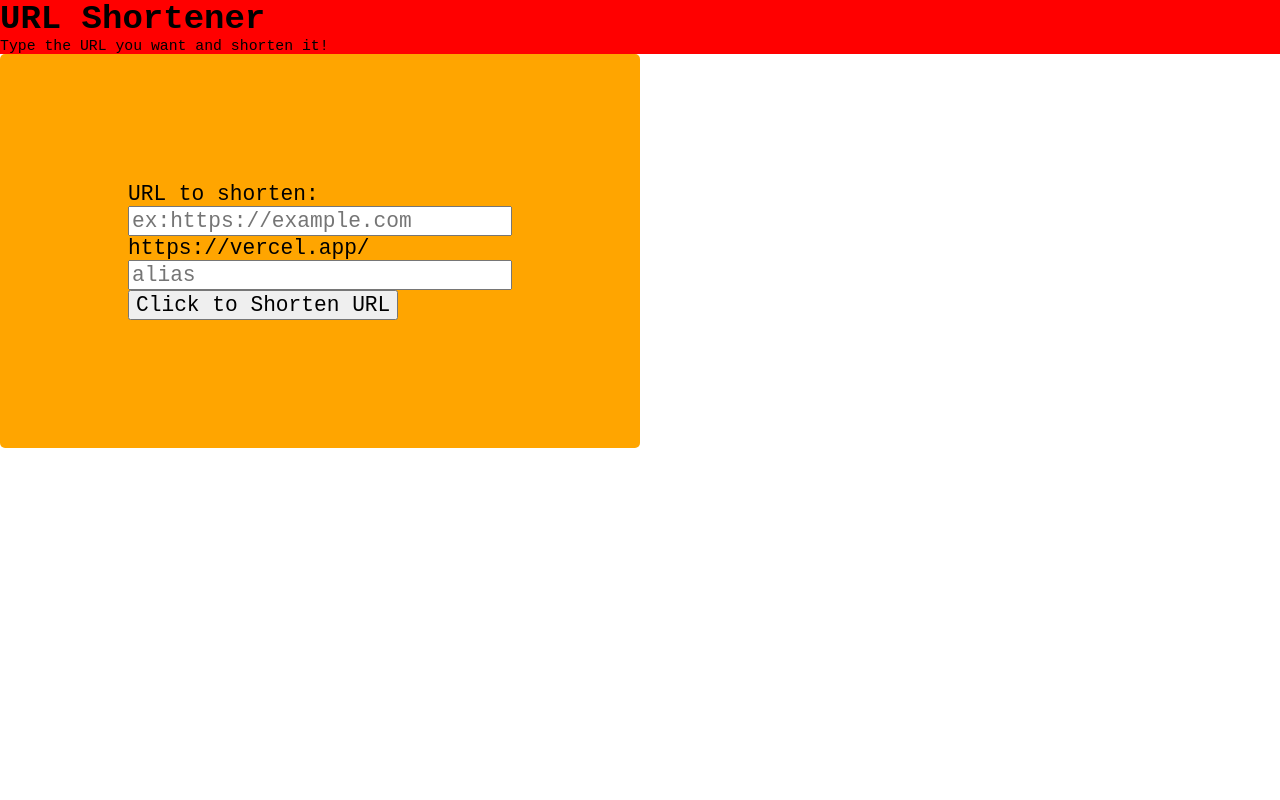
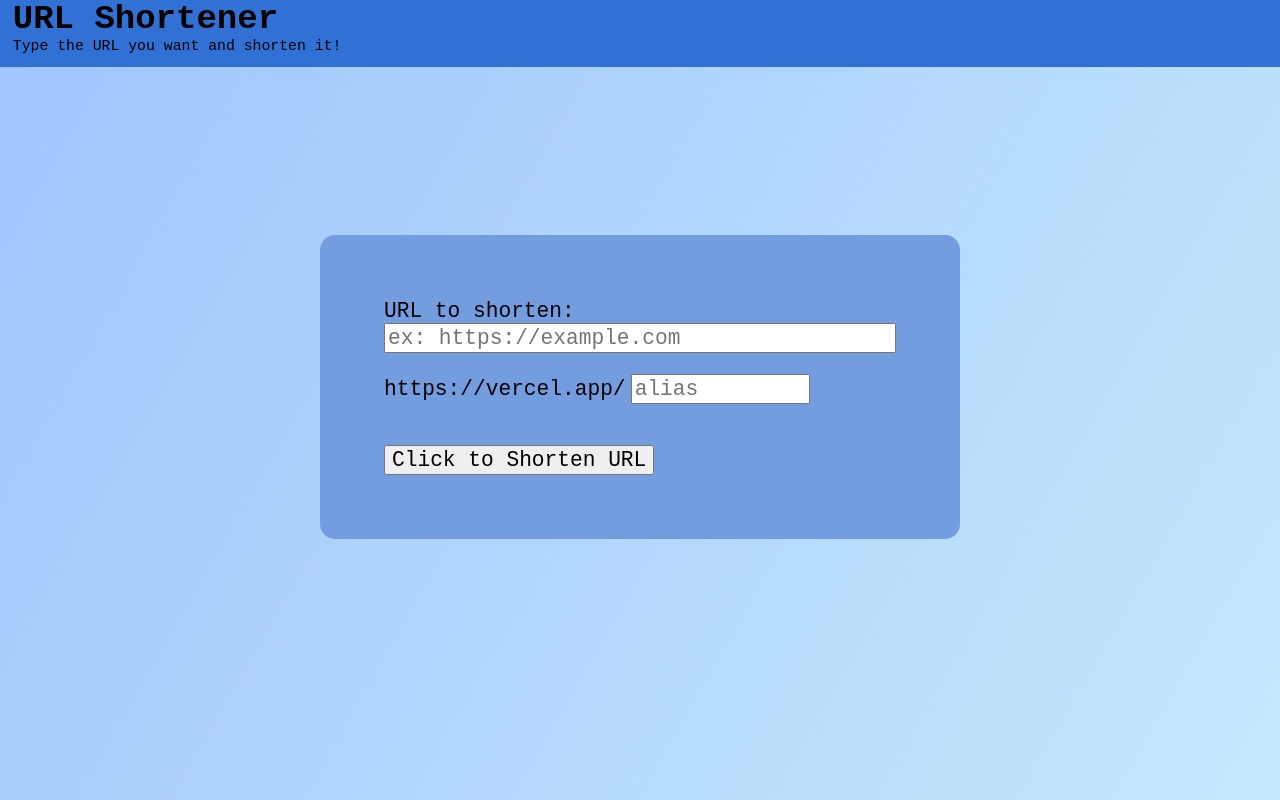
Before and after one commit to Cospiz67/mp-5, a Next.js app: page / in a window 1280 px wide. Built offline with nearby package versions, Linux system fonts and the light colour scheme; no server answers.

Commit message:
upgrades, redirection, styling

```diff
--- a/app/layout.tsx
+++ b/app/layout.tsx
@@ -1,21 +1,11 @@
-import type { Metadata } from "next";
-import { Geist, Geist_Mono } from "next/font/google";
 import "./globals.css";
+import Header from "../components/Header";
+import styled from "styled-components";
 
-const geistSans = Geist({
-  variable: "--font-geist-sans",
-  subsets: ["latin"],
-});
-
-const geistMono = Geist_Mono({
-  variable: "--font-geist-mono",
-  subsets: ["latin"],
-});
-
-export const metadata: Metadata = {
-  title: "Create Next App",
-  description: "Generated by create next app",
-};
+const StyledDiv = styled.div`
+  min-height: 100vh;
+  background: linear-gradient(120deg, #a1c4fd 0%, #c2e9fb 100%);
+`
 
 export default function RootLayout({
   children,
@@ -23,8 +13,13 @@ export default function RootLayout({
   children: React.ReactNode;
 }>) {
   return (
-    <html lang="en" className={`${geistSans.variable} ${geistMono.variable}`}>
-      <body>{children}</body>
+    <html lang="en">
+      <body>
+        <StyledDiv>
+          <Header/>
+          {children}
+        </StyledDiv>
+      </body>
     </html>
   );
 }
--- a/app/page.tsx
+++ b/app/page.tsx
@@ -1,89 +1,17 @@
 "use client"
-
-import Image from "next/image";
-import styles from "./page.module.css";
 import styled from "styled-components";
-import { ChangeEvent, useState } from "react";
-import createNewURL from "@/lib/createNewURL";
-import checkValidityAlias from "@/lib/checkValidityAlias";
+import CardDisplay from "@/components/CardDisplay";
 
 const StyledDiv = styled.div`
-  min-height: 100vh;
-`
-const StyledHeader = styled.div`
-  background-color: red;
-`
-const StyledH1 = styled.h1`
-  font-size: calc(2px + 2.5vw);
-  font-weight:bold;
-`
-const StyledH3 = styled.h3`
-  font-size: calc(2px + 1vw);
-  color: black;
-`
-const StyledCard = styled.div`
-  background-color: orange;
-  width: 50%;
-  padding: 10%;
-  border-radius: 5px;
-`
-const StyledInput = styled.input`
-  width: 100%;
-`
-
-const StyledLabel = styled.label`
-
-`
-
-const StyledButton = styled.button`
+  height: 80vh;
+  display: flex;
+  align-items: center;
 `
 
 export default function Home() {
-  const [url, setUrl] = useState("");
-  const [alias, setAlias] = useState("");
-  const button = document.getElementById("button") as HTMLButtonElement;
-  // const input = document.getElementById("inputAlias") as HTMLInputElement;
-
-  function createShortCut(){
-    createNewURL(url, alias).catch((err)=> console.log(err));
-  }
-
-  function checkURL(){
-
-  }
-
-  async function checkAlias(e:ChangeEvent<HTMLInputElement>){
-    const input = document.getElementById("inputAlias") as HTMLInputElement;
-    input.setCustomValidity("");
-    const res = await checkValidityAlias(e.target.value);
-    if(res ===true)
-    {
-      console.log("invalid alias: already taken!");
-      input.setCustomValidity("invalid alias!!!");
-      input.reportValidity();
-      button.disabled = true;
-    }
-    else{
-      button.disabled = false;
-    }
-    setAlias(e.target.value)
-  }
-
   return (
-    <>
       <StyledDiv>
-        <StyledHeader>
-          <StyledH1>URL Shortener</StyledH1>
-          <StyledH3>Type the URL you want and shorten it!</StyledH3>
-        </StyledHeader>
-        <StyledCard>
-          <StyledLabel htmlFor="URL to shorten">URL to shorten:</StyledLabel>
-          <StyledInput required placeholder="ex:https://example.com" onChange={(e)=> setUrl(e.target.value)}></StyledInput>
-          <StyledLabel htmlFor="https://vercel.app/">https://vercel.app/</StyledLabel>
-          <StyledInput id ="inputAlias" required placeholder="alias" onChange={(e)=>checkAlias(e)}></StyledInput>
-          <StyledButton id="button" type="submit" onClick={createShortCut}>Click to Shorten URL</StyledButton>
-        </StyledCard>
+        <CardDisplay/>
       </StyledDiv>
-    </>
   );
 }
--- /dev/null
+++ b/components/CardDisplay.tsx
@@ -0,0 +1,116 @@
+"use client"
+import styled from "styled-components";
+import { ChangeEvent, useState } from "react";
+import createNewURL from "@/lib/createNewURL";
+import checkValidityAlias from "@/lib/checkValidityAlias";
+import checkValidityURL from "@/lib/checkValidityURL";
+import Link from "next/link";
+
+const StyledCard = styled.div`
+  background-color: #749ddf;
+  width: 50%;
+  padding: 5%;
+  border-radius: 15px;
+  margin: 0 auto;
+`
+const StyledInputURL = styled.input`
+  width: 100%;
+  margin: 0 0 4%;
+`
+const StyledInputAlias = styled.input`
+    width: 35%;
+    margin: 0 1% 4%;
+`
+const StyledError = styled.p`
+  color: #e52828;
+  margin-bottom: 4%;
+  font-weight: bold;
+  text-align:center;
+`
+const StyledResult = styled(Link)`
+`
+
+export default function CardDisplay() {
+    const [url, setUrl] = useState("");
+    const [alias, setAlias] = useState("");
+    const [isDisabled, setisDisabled] = useState(true);
+    const [error, setError] = useState("");
+    const [result, setResult] = useState("");
+
+    function createShortCut() {
+        createNewURL(url, alias).catch((err) => console.log(err));
+        setResult("https://localhost:3000/"+alias);
+    }
+
+    // function checkURL(e: ChangeEvent<HTMLInputElement>) {
+    //     setError("");
+    //     if (e.target.value === "") {
+    //         setisDisabled(true);
+    //         return;
+    //     }
+    //     const urlIsValid = checkValidityURL(e.target.value);
+    //     if (!urlIsValid) {
+    //         setisDisabled(true);
+    //         setError("Invalid URL: this URL does not exist.");
+    //     }
+    //     setUrl(e.target.value);
+    // }
+    function checkURL(e: ChangeEvent<HTMLInputElement>) {
+        const urlIsValid = checkValidityURL(e.target.value);
+        setError("");
+        changeButton();
+        if (!urlIsValid) {
+            setError("Invalid URL: this URL does not exist.");
+            setisDisabled(true);
+            return;
+        }
+        setUrl(e.target.value);
+    }
+
+    // async function checkAlias(e: ChangeEvent<HTMLInputElement>) {
+    //     const res = await checkValidityAlias(e.target.value);
+    //     setError("");
+    //     if (e.target.value === "") {
+    //         setisDisabled(true);
+    //         return;
+    //     }
+
+    //     if (res !== null) {
+    //         setError("Invalid alias: this alias already exists.");
+    //         setisDisabled(true);
+    //         return;
+    //     }
+
+    //     setisDisabled(url === "");
+    //     setAlias(e.target.value)
+    // }
+
+    async function checkAlias(e: ChangeEvent<HTMLInputElement>) {
+        const res = await checkValidityAlias(e.target.value);
+        setError("");
+        changeButton();
+        if (res !== null) {
+            setError("Invalid alias: this alias already exists.");
+            setisDisabled(true);
+            return;
+        }
+        setAlias(e.target.value);
+    }
+
+    function changeButton(){
+        if(url!=="" && alias !== "")
+            setisDisabled(false);
+    }
+
+    return (
+        <StyledCard>
+            <label htmlFor="URL to shorten">URL to shorten:</label>
+            <StyledInputURL required placeholder="ex: https://example.com" onChange={(e) => checkURL(e)}></StyledInputURL>
+            <label htmlFor="https://vercel.app/">https://vercel.app/</label>
+            <StyledInputAlias required placeholder="alias" onChange={(e) => checkAlias(e)}></StyledInputAlias>
+            <StyledError>{error}</StyledError>
+            <button onClick={createShortCut} >Click to Shorten URL</button>
+            <StyledResult href={result}>{result}</StyledResult>
+        </StyledCard>
+    )
+}
--- /dev/null
+++ b/components/Header.tsx
@@ -0,0 +1,22 @@
+import styled from "styled-components";
+
+const StyledHeader = styled.div`
+  background-color: #3170d5;
+`
+const StyledH1 = styled.h1`
+  font-size: calc(2px + 2.5vw);
+  font-weight:bold;
+  padding: 0 1%;
+`
+const StyledH3 = styled.h3`
+  font-size: calc(2px + 1vw);
+  padding: 0 1% 1%;
+`
+export default function Header(){
+    return(
+        <StyledHeader>
+          <StyledH1>URL Shortener</StyledH1>
+          <StyledH3>Type the URL you want and shorten it!</StyledH3>
+        </StyledHeader>
+    )
+}
--- a/lib/checkValidityAlias.ts
+++ b/lib/checkValidityAlias.ts
@@ -12,5 +12,5 @@ export default async function checkValidityAlias(alias:string){
         return null;
     }
 
-    return(true);
+    return(data.URL);
 }
--- /dev/null
+++ b/lib/checkValidityURL.ts
@@ -0,0 +1,9 @@
+export default  function checkValidityURL(url:string):boolean{
+    try{
+        new URL(url);
+        return true;
+    }
+    catch(e){
+        return false;
+    }
+}
--- a/lib/createNewURL.ts
+++ b/lib/createNewURL.ts
@@ -10,5 +10,5 @@ export default async function createNewURL(url:string, alias:string){
   }
 
   const urlCollection = await getCollection(URL_COLLECTION);
-  const resDB = await urlCollection.insertOne(p);
+  await urlCollection.insertOne(p);
 }
```
Also changed, not shown: app/[alias]/page.tsx (added, +14 -0 lines), lib/searchURL.ts (added, +14 -0 lines).
